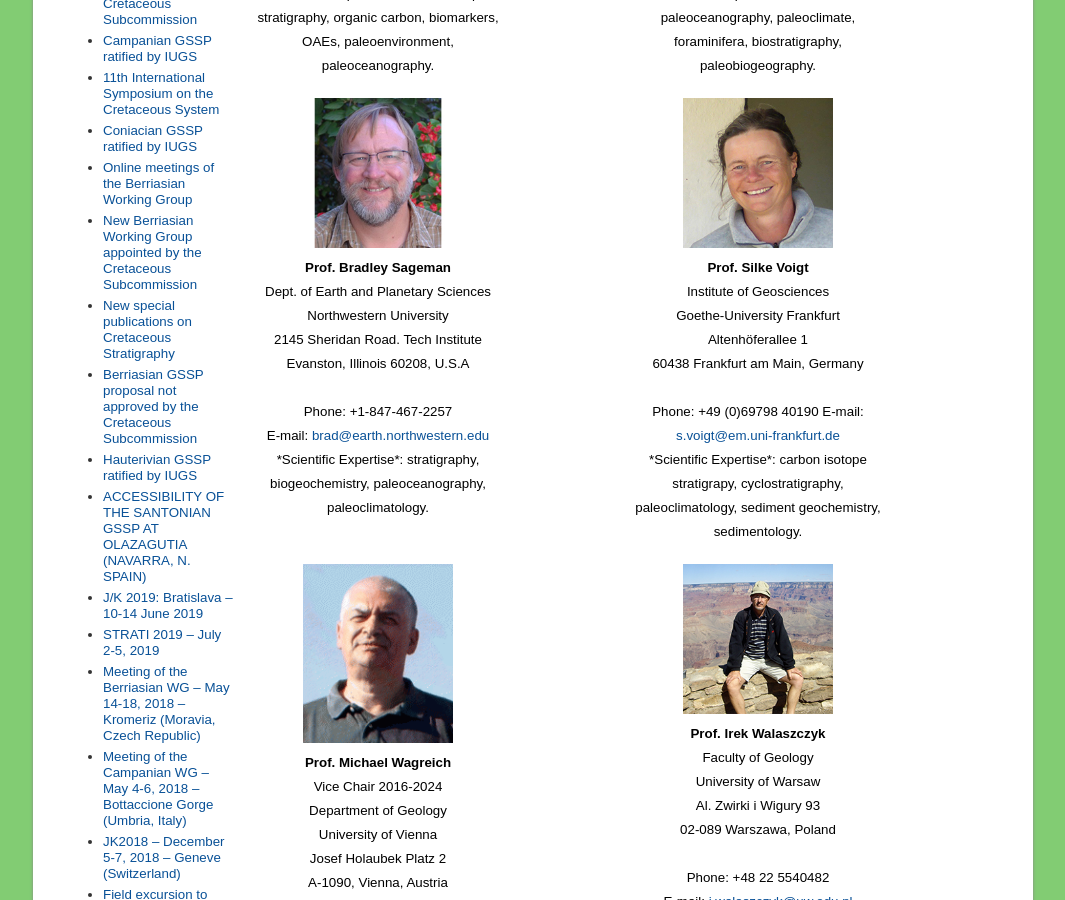
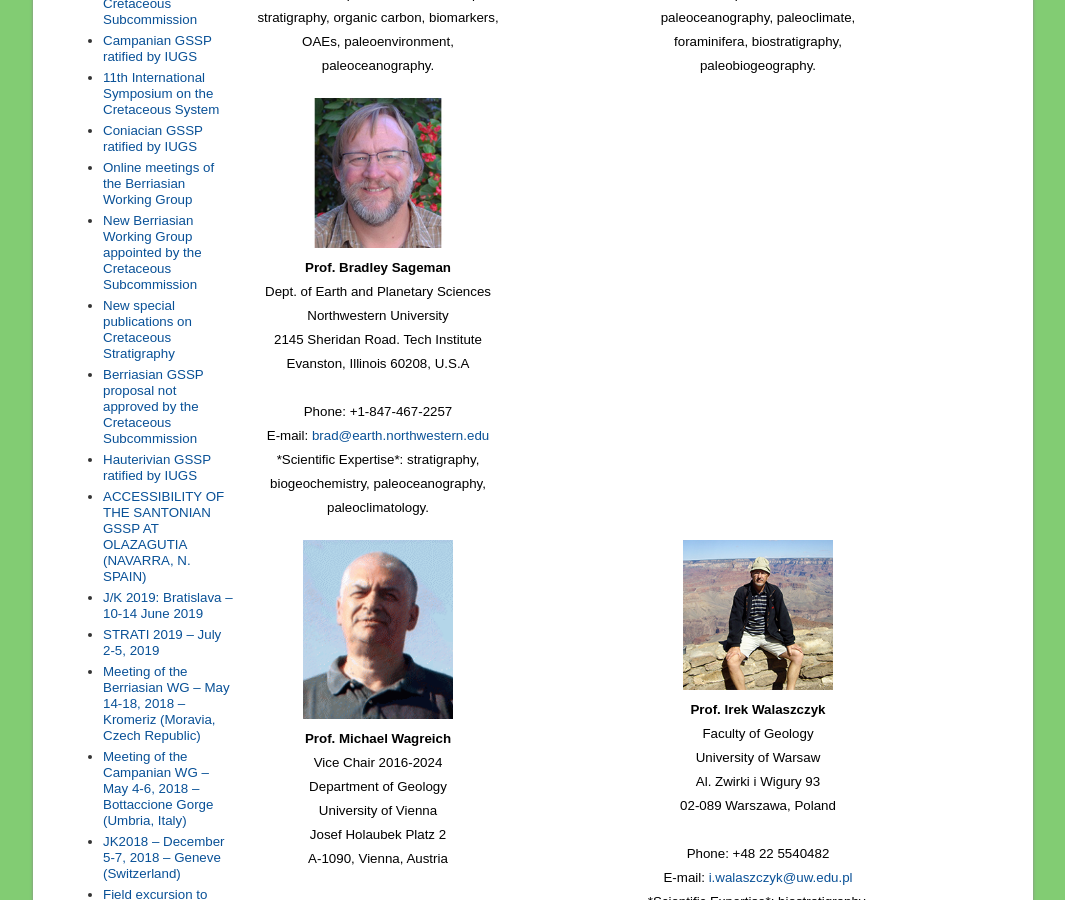
Before and after one commit to i-c-stratigraphy/subcommission-cretaceous, a Jekyll site: the page built from pages/corresponding members.md, in a window 1280 px wide and 900 px high, scrolled down 1302 px. Shown: the whole window, without its empty margins (107-1172 px from the left). Built offline with Jekyll 4.4.1, drawn with Linux system fonts in a browser that asks for light colours.

Commit message:
Update corresponding members.md

```diff
--- a/pages/corresponding members.md
+++ b/pages/corresponding members.md
@@ -68,19 +68,6 @@ permalink: /corresponding members
         <br />
         *Scientific Expertise*: stratigraphy, biogeochemistry, paleoceanography, paleoclimatology.
     </div>
-    <div class="person" style="grid-row:3; grid-column:2;">
-        <img src="images/person-voigt.jpg" style="width:150px;" alt="Voigt" /><br />
-        <strong>Prof. Silke Voigt</strong><br />
-        Institute of Geosciences<br />
-        Goethe-University Frankfurt<br />
-        Altenhöferallee 1<br />
-        60438 Frankfurt am Main, Germany<br />
-        <br />
-        Phone: +49 (0)69798 40190
-        E-mail: <a href="mailto:s.voigt@em.uni-frankfurt.de">s.voigt@em.uni-frankfurt.de</a>
-        <br />
-        *Scientific Expertise*: carbon isotope stratigrapy, cyclostratigraphy, paleoclimatology, sediment geochemistry, sedimentology.
-    </div>
     <div class="person" style="grid-row:4; grid-column:1;">
         <img src="images/person-wagreich.gif " style="width:150px;" alt="Michael" /><br />
         <strong>Prof. Michael Wagreich </strong><br />
```
